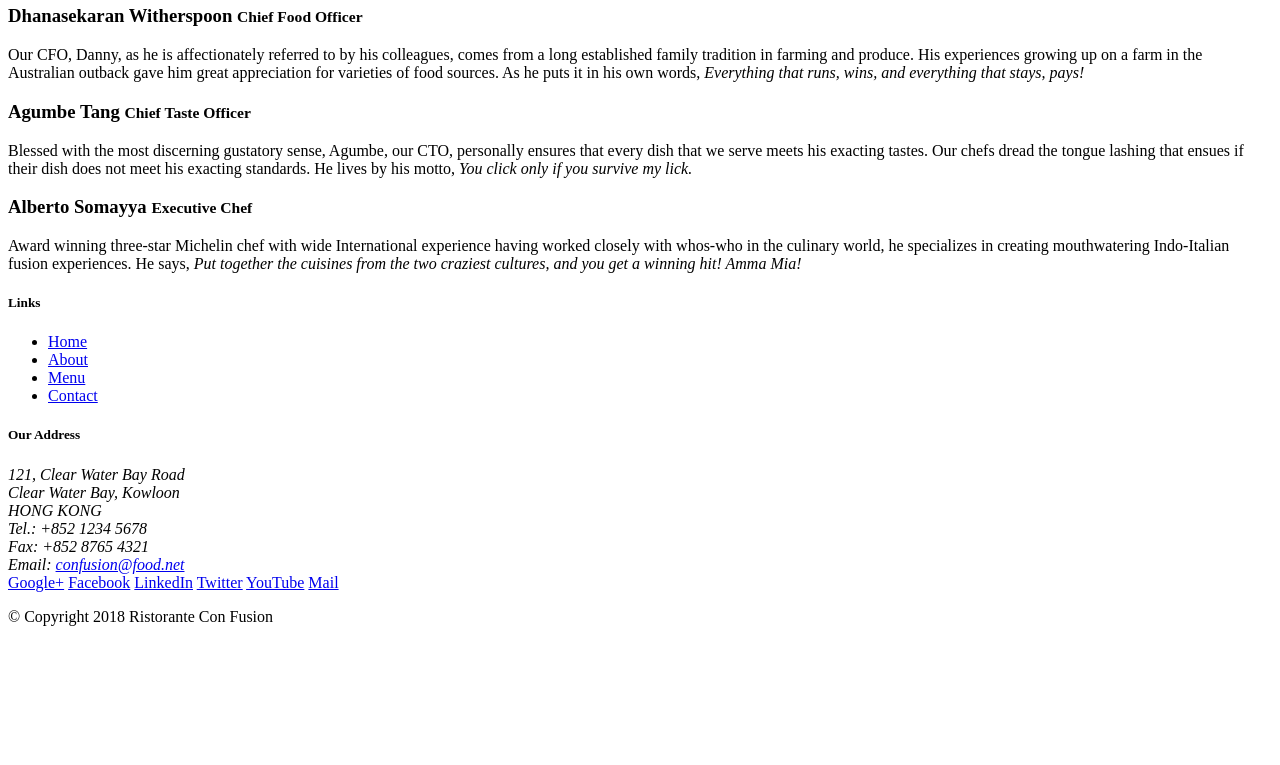
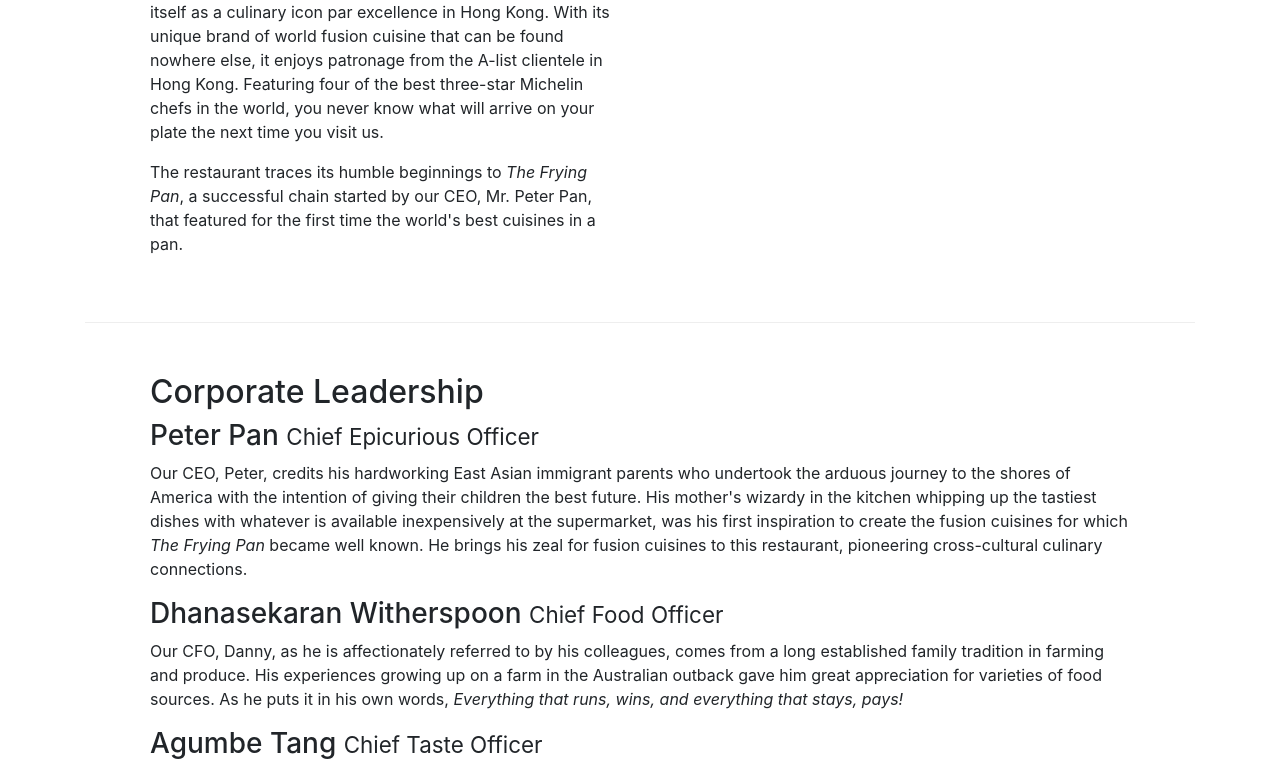
Before and after one commit to saadahmadazad/Front-End-UI-Frameworks-Assignment-1, a website: page aboutus.html in a window 1280 px wide. Shown: the part 471-1236 px from the top of the page. Before the commit the page ends 1113 px from the top, so only its background shows below. Drawn offline with nearby package versions, Linux system fonts and the light colour scheme.

Commit message:
Assignment 1

```diff
--- a/aboutus.html
+++ b/aboutus.html
@@ -4,7 +4,14 @@
 <head>
 
     <title>Ristorante Con Fusion: About Us</title>
+    <!-- Required meta tags always come first -->
+      <meta charset="utf-8">
+      <meta name="viewport" content="width=device-width, initial-scale=1, shrink-to-fit=no">
+      <meta http-equiv="x-ua-compatible" content="ie=edge">
 
+      <!-- Bootstrap CSS -->
+      <link rel="stylesheet" href="node_modules/bootstrap/dist/css/bootstrap.min.css">
+      <link rel="stylesheet" href="css/style.css">
 </head>
 
 <body>
@@ -22,36 +29,36 @@
         </div>
     </header>
 
-    <div>
-        <div>
+    <div class="container">
+        <div class="row">
             <div>
                <h3>About Us</h3>
                <hr>
             </div>
         </div>
 
-        <div>
-            <div>
+        <div class="row row-content">
+            <div class="col-12 col-sm-12 col-md-6">
                 <h2>Our History</h2>
                 <p>Started in 2010, Ristorante con Fusion quickly established itself as a culinary icon par excellence in Hong Kong. With its unique brand of world fusion cuisine that can be found nowhere else, it enjoys patronage from the A-list clientele in Hong Kong.  Featuring four of the best three-star Michelin chefs in the world, you never know what will arrive on your plate the next time you visit us.</p>
-                <p>The restaurant traces its humble beginnings to <em>The Frying Pan</em>, a successful chain started by our CEO, Mr. Peter Pan, that featured for the first time the world's best cuisines in a pan.</p>
+                <p class="d-none d-sm-block">The restaurant traces its humble beginnings to <em>The Frying Pan</em>, a successful chain started by our CEO, Mr. Peter Pan, that featured for the first time the world's best cuisines in a pan.</p>
             </div>
             <div>
             </div>
         </div>
 
 
-        <div>
-            <div>
+        <div  class="row row-content">
+            <div class="col-12">
                 <h2>Corporate Leadership</h2>
                 <h3>Peter Pan <small>Chief Epicurious Officer</small></h3>
-                <p>Our CEO, Peter, credits his hardworking East Asian immigrant parents who undertook the arduous journey to the shores of America with the intention of giving their children the best future. His mother's wizardy in the kitchen whipping up the tastiest dishes with whatever is available inexpensively at the supermarket, was his first inspiration to create the fusion cuisines for which <em>The Frying Pan</em> became well known. He brings his zeal for fusion cuisines to this restaurant, pioneering cross-cultural culinary connections.</p>
+                <p class="d-none d-sm-block">Our CEO, Peter, credits his hardworking East Asian immigrant parents who undertook the arduous journey to the shores of America with the intention of giving their children the best future. His mother's wizardy in the kitchen whipping up the tastiest dishes with whatever is available inexpensively at the supermarket, was his first inspiration to create the fusion cuisines for which <em>The Frying Pan</em> became well known. He brings his zeal for fusion cuisines to this restaurant, pioneering cross-cultural culinary connections.</p>
                 <h3>Dhanasekaran Witherspoon <small>Chief Food Officer</small></h3>
-                <p>Our CFO, Danny, as he is affectionately referred to by his colleagues, comes from a long established family tradition in farming and produce. His experiences growing up on a farm in the Australian outback gave him great appreciation for varieties of food sources. As he puts it in his own words, <em>Everything that runs, wins, and everything that stays, pays!</em></p>
+                <p class="d-none d-sm-block">Our CFO, Danny, as he is affectionately referred to by his colleagues, comes from a long established family tradition in farming and produce. His experiences growing up on a farm in the Australian outback gave him great appreciation for varieties of food sources. As he puts it in his own words, <em>Everything that runs, wins, and everything that stays, pays!</em></p>
                 <h3>Agumbe Tang <small>Chief Taste Officer</small></h3>
-                <p>Blessed with the most discerning gustatory sense, Agumbe, our CTO, personally ensures that every dish that we serve meets his exacting tastes. Our chefs dread the tongue lashing that ensues if their dish does not meet his exacting standards. He lives by his motto, <em>You click only if you survive my lick.</em></p>
+                <p class="d-none d-sm-block">Blessed with the most discerning gustatory sense, Agumbe, our CTO, personally ensures that every dish that we serve meets his exacting tastes. Our chefs dread the tongue lashing that ensues if their dish does not meet his exacting standards. He lives by his motto, <em>You click only if you survive my lick.</em></p>
                 <h3>Alberto Somayya <small>Executive Chef</small></h3>
-                <p>Award winning three-star Michelin chef with wide International experience having worked closely with whos-who in the culinary world, he specializes in creating mouthwatering Indo-Italian fusion experiences. He says, <em>Put together the cuisines from the two craziest cultures, and you get a winning hit! Amma Mia!</em></p>
+                <p class="d-none d-sm-block">Award winning three-star Michelin chef with wide International experience having worked closely with whos-who in the culinary world, he specializes in creating mouthwatering Indo-Italian fusion experiences. He says, <em>Put together the cuisines from the two craziest cultures, and you get a winning hit! Amma Mia!</em></p>
             </div>
        </div>
 
@@ -98,7 +105,10 @@
            </div>
         </div>
     </footer>
-
+    <!-- jQuery first, then Popper.js, then Bootstrap JS. -->
+    <script src="node_modules/jquery/dist/jquery.slim.min.js"></script>
+    <script src="node_modules/popper.js/dist/umd/popper.min.js"></script>
+    <script src="node_modules/bootstrap/dist/js/bootstrap.min.js"></script>
 </body>
 
 </html>
```
Also changed, not shown: index.html (+4 -4 lines).
